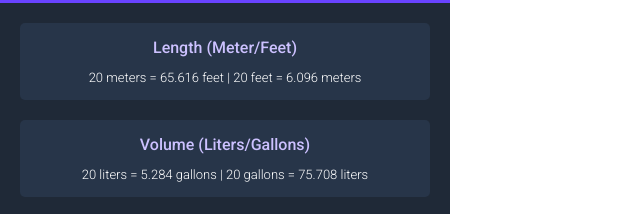
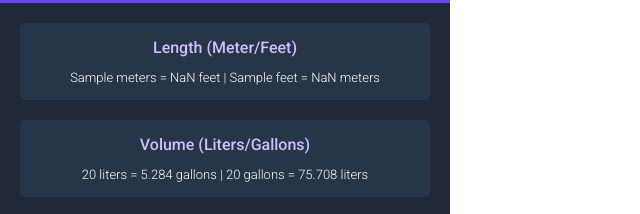
Before and after one commit to pazurkota/unit_converter, a website: page index.html in a window 1280 px wide. Both pictures are taken after typing "Sample" into the empty fields and a click on the button "Convert". Shown: the part 222-436 px from the top of the page, 0-640 px from the left. Drawn offline with Linux system fonts and the light colour scheme.

Commit message:
Displays converted units

```diff
--- a/index.html
+++ b/index.html
@@ -26,7 +26,7 @@
         <div id="content">
             <div class="info-box">
                 <h4>Length (Meter/Feet)</h4>
-                <p id="length-el">20 meters = 65.616 feet | 20 feet = 6.096 meters</p>
+                <p id="length-el"></p>
             </div>
 
             <div class="info-box">
--- a/index.js
+++ b/index.js
@@ -6,7 +6,7 @@ const volumeEl = document.getElementById("volume-el")
 const massEl = document.getElementById("mass-el")
 
 converterButton.addEventListener("click", function () {
-    console.log("button clicked!")
+    printConvertedUnits(converterInput.value)
 })
 
 function lengthConvert(number) {
@@ -29,3 +29,7 @@ function massConvert(number) {
 
     return [kilogramsToPounds.toFixed(3), poundsToKilograms.toFixed(3)]
 }
+
+function printConvertedUnits(number) {
+    lengthEl.textContent = `${number} meters = ${lengthConvert(number)[0]} feet | ${number} feet = ${lengthConvert(number)[1]} meters`
+}
```
